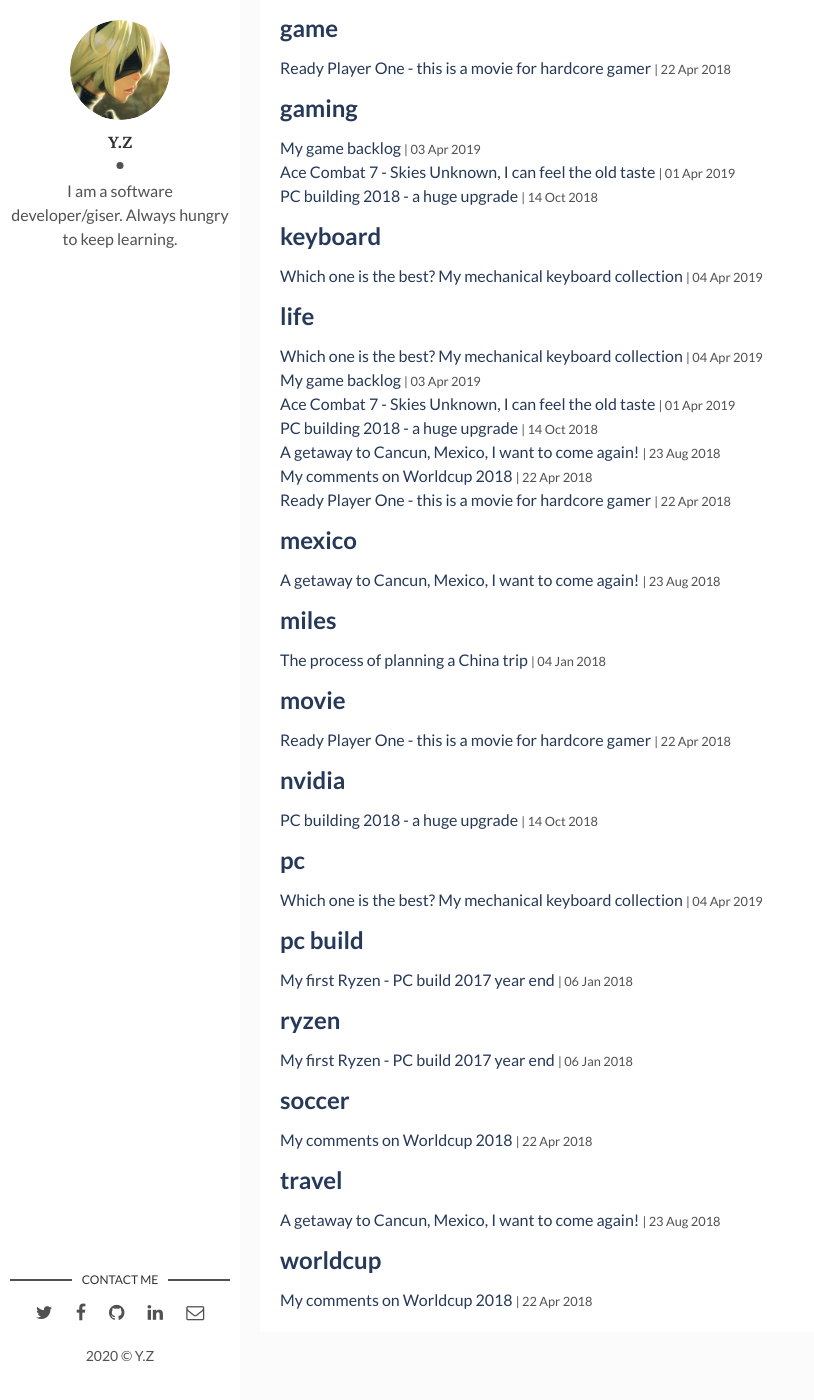
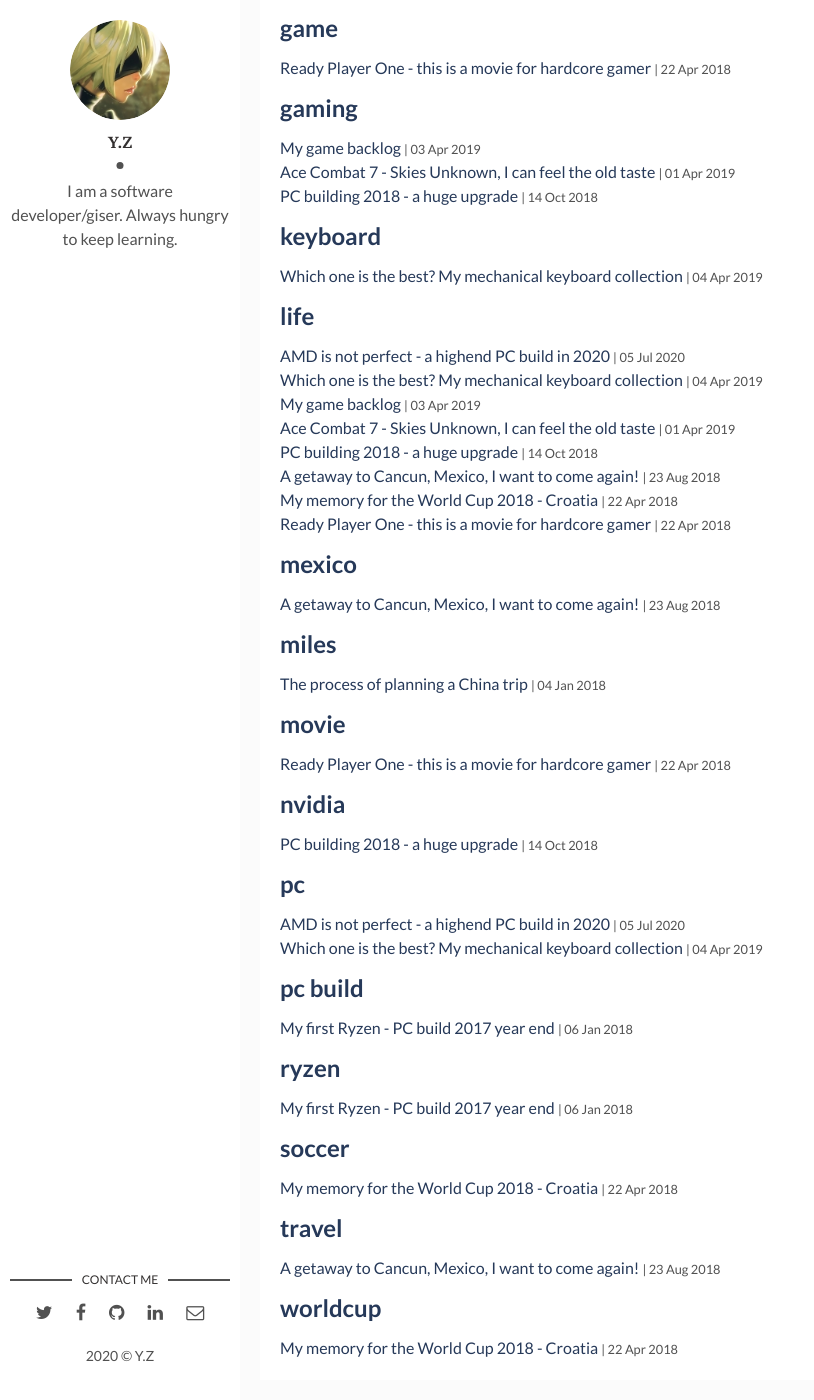
Before and after one commit to yzhong1985/yzhong1985.github.io, a Jekyll site: the page built from tags.html, in a window 1280 px wide and 1400 px high, scrolled down 737 px. Shown: the whole window, without its empty margins (0-814 px from the left). Built offline with Jekyll 4.4.1, drawn with Linux system fonts in a browser that asks for light colours; some of the changed lines change nothing that is shown.

Commit message:
New post started, and fixed some grammer issue in an old post

```diff
--- a/_posts/2018-07-17-worldcup2018-marked.md
+++ b/_posts/2018-07-17-worldcup2018-marked.md
@@ -1,6 +1,6 @@
 ---
 layout: post
-title: My comments on Worldcup 2018
+title: My memory for the World Cup 2018 - Croatia
 date: 2018-04-22 22:18:20 +0800
 description: You’ll find this post in your `_posts` directory. Go ahead and edit it and re-build the site to see your changes. # Add post description (optional)
 tags: [soccer, life, worldcup]
--- /dev/null
+++ b/_posts/2020-07-05-pcbuild-in-2020.md
@@ -0,0 +1,26 @@
+---
+layout: post
+title: AMD is not perfect - a highend PC build in 2020
+date: 2020-07-05 11:13:00 +0800
+description: I built a highend pc in 2020 with 3700x and 2080Ti
+tags: [life, pc]
+---
+
+Today I finally fnish my build, a highend PC with below specs
+
+* AMD Ryzen 3700x
+* Corsair H150i RGB PRO XT (360mm AIO Cooler)
+* ASUS Strix-E 570X
+* GSkill Neo 32GB (8x4) DDR4-3600 (CL16)
+* WD SN750 1TB
+* EVGA RTX 2080 Ti FTW3 ULTRA GAMING
+* EVGA SuperNOVA G2 1300 W 80+ Gold
+* Lian Li O11D XL
+
+My detailed part list is below, the prices are the actual price I paid for those components including tax
+[Pcpartpicker link](https://pcpartpicker.com/list/c4L3YH)
+
+One of the reason for this build is my old PC (2700X & MSI Tomahawk B350) keep crushing in Windows 10 and has been behaving weird even after 2-3 attampts of reinstalling OS. I started to doubt that it's the hardware issue. In fact, it has been stable for almost 2 years; the only thing is I can't install any new Windows updates; it might have something to do with my bootloader, since I have Ubuntu setup on one of my partition and can be booted into when starting computer; it's been always giving me some small issues during the past. so a few days ago, I deceided to just do a clean install of the latest version of Windows 10. I did a BIOS update for the motherboard, then installed the system; that's when all the problems began to surface.
+
+### The crushing problem
+After the OS installation, it was running great for a few days. then it began to crush or freeze the screen occasionally. In BIOS, I left everything as default all the time, so it shouldn't have the problem such like the voltage is not enough when the core frequency was set too high (overclocked). One time I thought it was a problem with the RAM, I did run the Memery test for 1-2 hours but didn't detect any issues. Then I thought it could be a problem with one of the hard drive, but later on I found even I don't use that hard drive at all, the crush still happens. As it really bothered me a lot, I started to think about upgrading my CPU and motherboard; I know the B350 Tomahawk (4+2 VRM) could be a potential bottleneck for the power delivery, that's why it didn't receive the same amount of praise as its successors, the Tomahawk X570 and B550.
```
